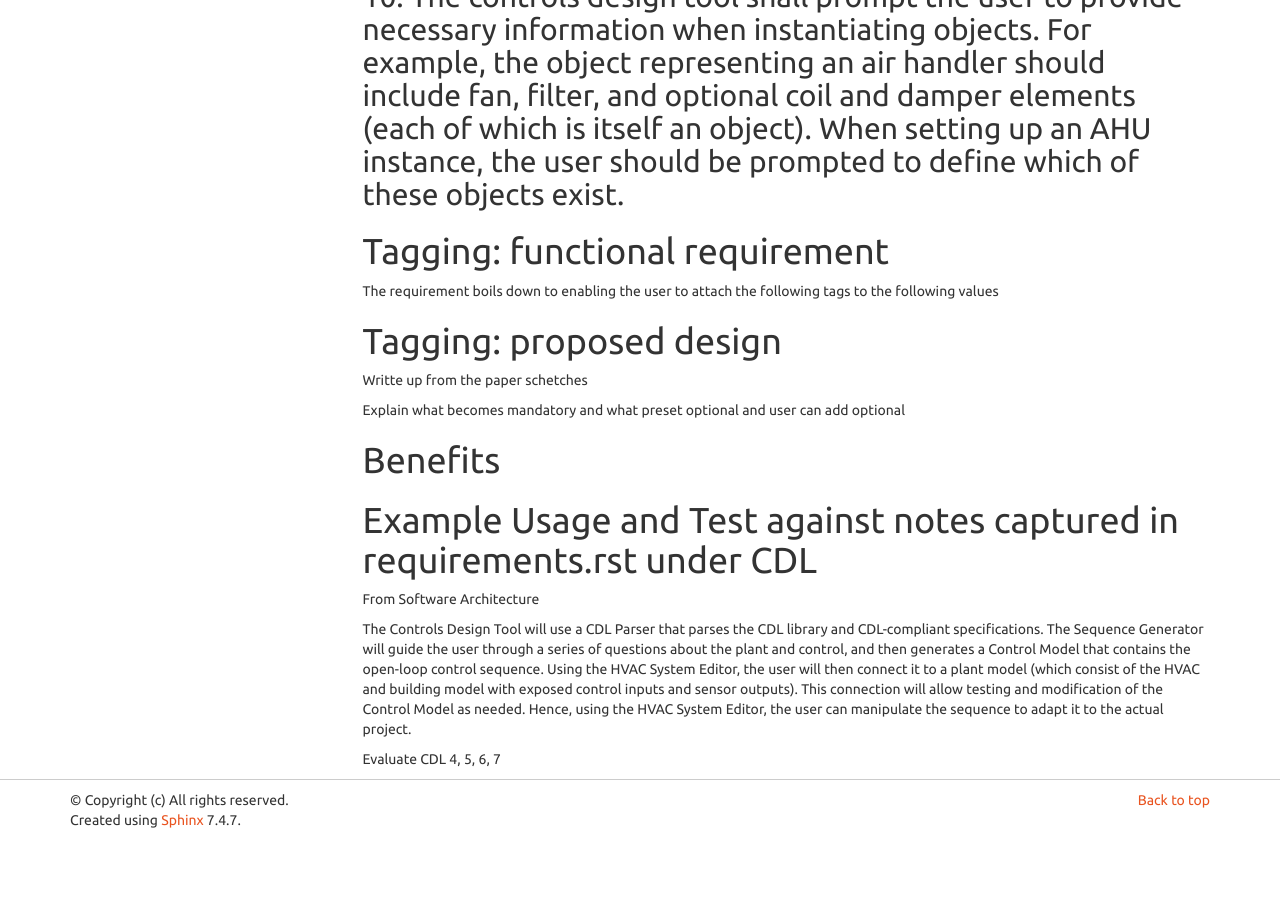
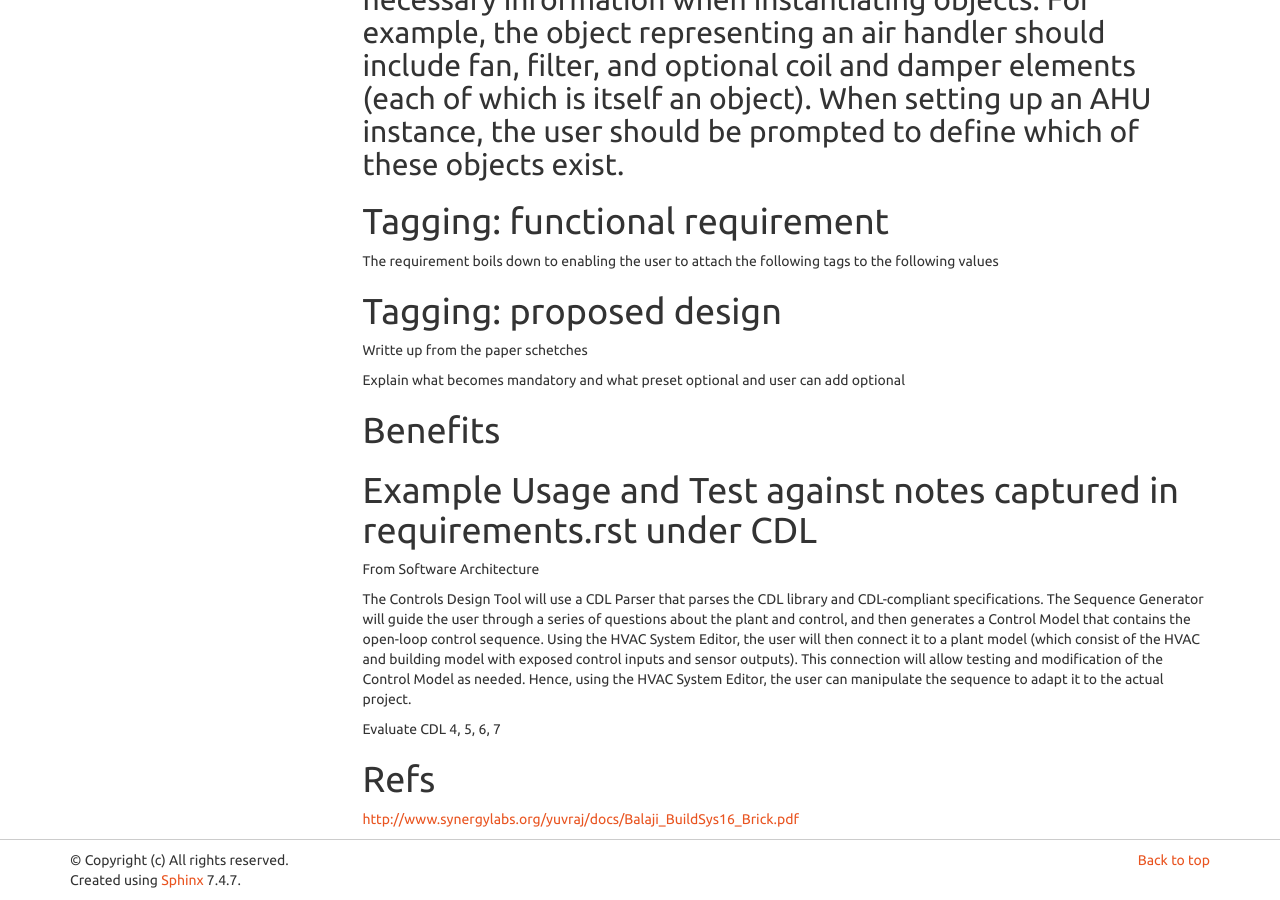
Before and after one commit to lbl-srg/obc, a Sphinx documentation site: the page built from specification/source/draftTaggingConcept.rst, in a window 1280 px wide and 900 px high, scrolled down 837 px. Built offline with Sphinx 7.4.7, drawn with Linux system fonts in a browser that asks for light colours; before the commit the page ends 1677 px from its top, so only the background shows below that; some of the changed text lies outside the part shown.

Commit message:
Update draftTaggingConcept.rst

```diff
--- a/specification/source/draftTaggingConcept.rst
+++ b/specification/source/draftTaggingConcept.rst
@@ -66,3 +66,9 @@ From Software Architecture
 The Controls Design Tool will use a CDL Parser that parses the CDL library and CDL-compliant specifications. The Sequence Generator will guide the user through a series of questions about the plant and control, and then generates a Control Model that contains the open-loop control sequence. Using the HVAC System Editor, the user will then connect it to a plant model (which consist of the HVAC and building model with exposed control inputs and sensor outputs). This connection will allow testing and modification of the Control Model as needed. Hence, using the HVAC System Editor, the user can manipulate the sequence to adapt it to the actual project.
 
 Evaluate CDL 4, 5, 6, 7
+
+
+
+Refs
+-----
+http://www.synergylabs.org/yuvraj/docs/Balaji_BuildSys16_Brick.pdf
```
Also changed, not shown: other parts of specification/source/draftTaggingConcept.rst (+1 -1 lines).
